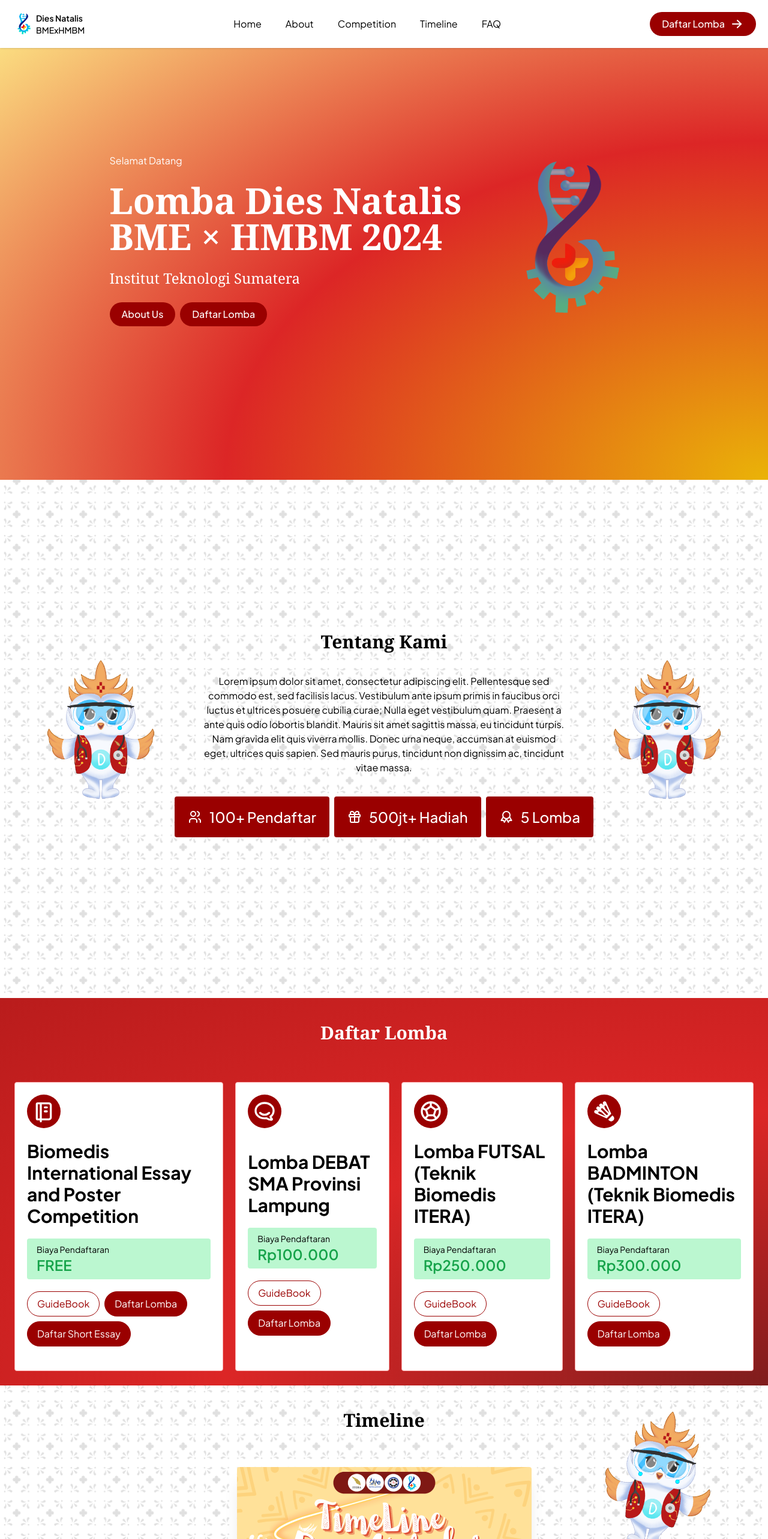
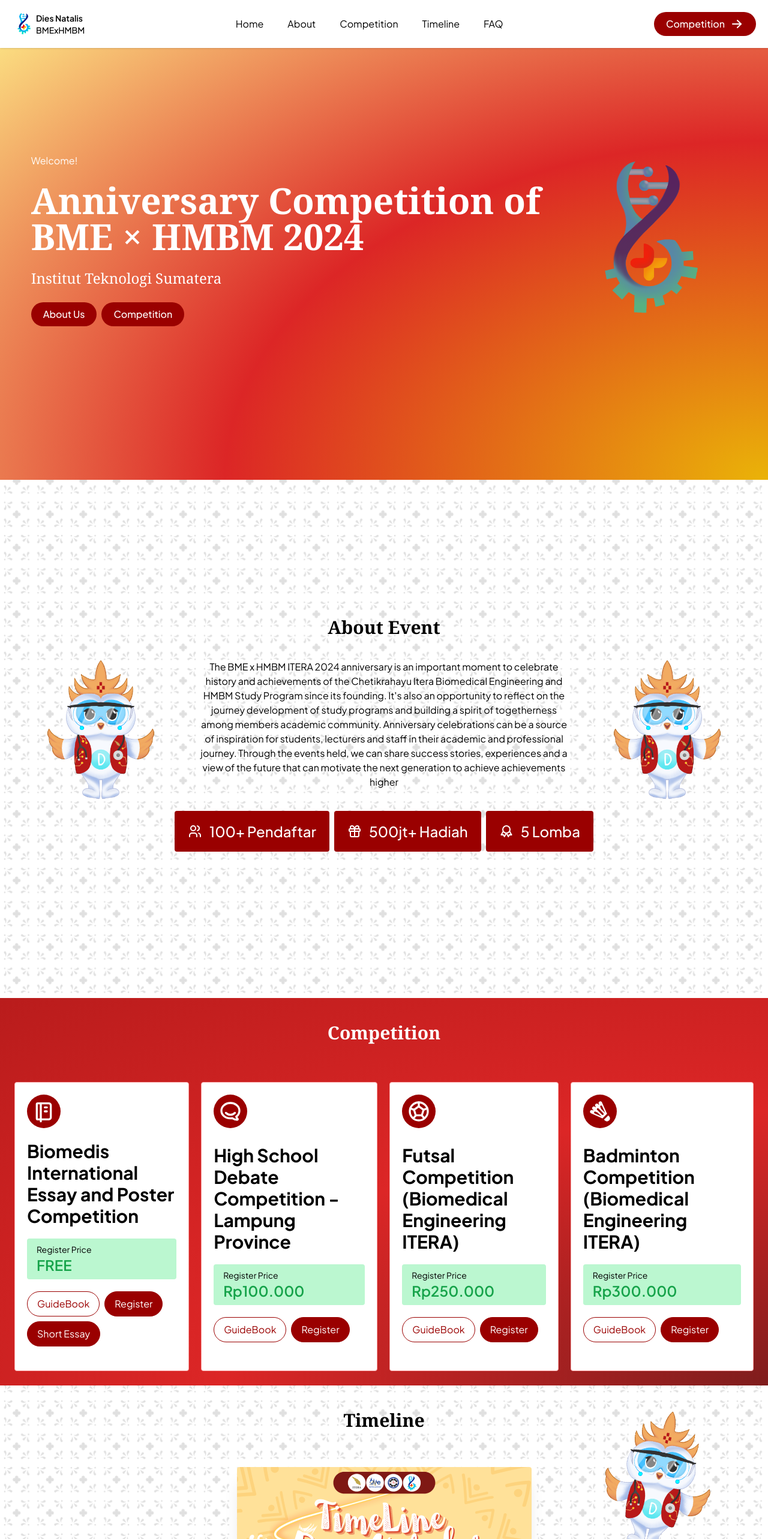
Before and after one commit to diosamuel/biepc, a React (Vite) app: page / in a window 1280 px wide. Shown: the top 2566 px of the page at 60% size. Built offline with nearby package versions, Linux system fonts and the light colour scheme.

Commit message:
translate english

```diff
--- a/src/App.jsx
+++ b/src/App.jsx
@@ -33,7 +33,7 @@ function App() {
       price: 'FREE'
     },
     {
-      nama: 'Lomba DEBAT SMA Provinsi Lampung',
+      nama: 'High School Debate Competition - Lampung Province',
       icon: <IconBrandHipchat className="w-10 h-10 text-white" />,
       guidebook: 'https://bit.ly/BookletDebatSMA',
       daftar: 'https://forms.gle/rDotF5HEanXFNHp86',
@@ -41,7 +41,7 @@ function App() {
       price: 'Rp100.000'
     },
     {
-      nama: 'Lomba FUTSAL (Teknik Biomedis ITERA)',
+      nama: 'Futsal Competition (Biomedical Engineering ITERA)',
       icon: <IconBallFootball className="w-10 h-10 text-white" />,
       guidebook: 'https://bit.ly/BookletdanTataTertibBMExHMBM2024',
       daftar: 'https://bit.ly/RegistrasiFutsalBMExHMBM2024',
@@ -49,7 +49,7 @@ function App() {
       price: 'Rp250.000'
     },
     {
-      nama: 'Lomba BADMINTON (Teknik Biomedis ITERA)',
+      nama: 'Badminton Competition (Biomedical Engineering ITERA)',
       icon: (
         <svg className="w-10 h-10 text-white" xmlns="http://www.w3.org/2000/svg" width="1em" height="1em" viewBox="0 0 24 24">
           <path fill="currentColor" d="M12.3 2c-.97.03-1.72.84-1.69 1.8c.01.24.06.47.16.7l.29.64c.04.13-.03.27-.17.31c-.09.05-.19 0-.26-.08l-.42-.55c-.33-.42-.83-.68-1.36-.69c-.97-.02-1.77.75-1.79 1.71c-.01.42.13.82.39 1.16l.42.5h.01c.08.13.05.29-.06.37c-.09.07-.21.07-.29 0L7 7.45c-.34-.26-.75-.4-1.16-.39c-.96.02-1.73.82-1.71 1.79c.01.53.27 1.03.69 1.36l.57.44c.11.1.11.26-.01.35a.23.23 0 0 1-.26.05h-.01l-.61-.28c-.23-.09-.46-.15-.7-.16c-.96-.03-1.77.73-1.8 1.7c0 .72.4 1.38 1.06 1.66l11.39 5.07l4.59-4.59l-5.07-11.39C13.69 2.39 13 1.97 12.3 2m.83 4.1c.42-.01.8.23.96.61l3.05 6.84l-3.95-3.94l-.93-2.11c-.3-.63.16-1.38.87-1.4M9.85 8.85c.27 0 .52.1.71.3l4.81 4.81c.4.38.41 1.01.03 1.41c-.4.4-1.02.41-1.44 0l-4.81-4.81a.987.987 0 0 1-.02-1.41c.19-.2.45-.3.72-.3m-2.72 3.32c.13 0 .27.04.37.09l2.13.94l3.94 3.94l-6.86-3.05c-1.02-.44-.68-1.95.42-1.92m13.15 3.87l-4.24 4.24l.85.85c.76.75 1.86 1.04 2.89.77a3.02 3.02 0 0 0 2.12-2.12c.27-1.03-.02-2.13-.77-2.89z" />
@@ -61,6 +61,7 @@ function App() {
       price: 'Rp300.000'
     }
   ];
+
   useEffect(() => {
     AOS.init();
   }, []);
@@ -113,16 +114,16 @@ function App() {
           </a>
         </div>
         <a href="#lomba" className="bg-[#9A0000] text-white px-5 py-2 rounded-full font-medium flex gap-2">
-          Daftar Lomba <IconArrowRight />
+          Competition <IconArrowRight />
         </a>
       </nav>
 
       <div className="h-screen bg-[radial-gradient(ellipse_at_bottom_right,_var(--tw-gradient-stops))] from-yellow-500 via-red-600 to-yellow-200 flex flex-col gap-10 justify-center items-center">
         <div className="flex flex-col md:flex-row items-center gap-10">
           <div className="text-white space-y-6 text-center md:text-left flex flex-col justify-center items-center md:justify-start md:items-start" data-aos="fade-right">
-            <p>Selamat Datang</p>
+            <p>Welcome!</p>
             <h1 className="text-3xl md:text-6xl font-serif font-bold">
-              Lomba Dies Natalis
+              Anniversary Competition of
               <br />
               BME × HMBM 2024
             </h1>
@@ -132,7 +133,7 @@ function App() {
                 About Us
               </a>
               <a href="#lomba" className="bg-[#9A0000] px-5 py-2 rounded font-medium rounded-full text-white">
-                Daftar Lomba
+                Competition
               </a>
             </div>
           </div>
@@ -141,8 +142,8 @@ function App() {
       </div>
 
       <div className="md:h-screen flex flex-col items-center justify-center gap-5 mx-6 my-6" id="about" data-aos="fade-up">
-        <h1 className="text-3xl font-bold font-serif">Tentang Kami</h1>
-        <p className="m-4 md:w-6/12 text-center">Lorem ipsum dolor sit amet, consectetur adipiscing elit. Pellentesque sed commodo est, sed facilisis lacus. Vestibulum ante ipsum primis in faucibus orci luctus et ultrices posuere cubilia curae; Nulla eget vestibulum quam. Praesent a ante quis odio lobortis blandit. Mauris sit amet sagittis massa, eu tincidunt turpis. Nam gravida elit quis viverra mollis. Donec urna neque, accumsan at euismod eget, ultrices quis sapien. Sed mauris purus, tincidunt non dignissim ac, tincidunt vitae massa.</p>
+        <h1 className="text-3xl font-bold font-serif">About Event</h1>
+        <p className="m-4 md:w-6/12 text-center">The BME x HMBM ITERA 2024 anniversary is an important moment to celebrate history and achievements of the Chetikrahayu Itera Biomedical Engineering and HMBM Study Program since its founding. It's also an opportunity to reflect on the journey development of study programs and building a spirit of togetherness among members academic community. Anniversary celebrations can be a source of inspiration for students, lecturers and staff in their academic and professional journey. Through the events held, we can share success stories, experiences and a view of the future that can motivate the next generation to achieve achievements higher</p>
         <div className="flex flex-col md:flex-row gap-2">
           {[
             <span key="pendaftar" className="hover:rotate-3 transition flex gap-3 justify-center items-center">
@@ -166,7 +167,7 @@ function App() {
       </div>
 
       <div className="flex flex-col items-center justify-center bg-[radial-gradient(ellipse_at_bottom_right,_var(--tw-gradient-stops))] from-red-900 via-red-600 to-red-700 mt-10" id="lomba">
-        <h1 className="text-3xl font-bold font-serif text-white text-center my-10">Daftar Lomba</h1>
+        <h1 className="text-3xl font-bold font-serif text-white text-center my-10">Competition</h1>
         <div className="flex flex-col md:flex-row gap-5 m-6" data-aos="fade-up">
           {items.map((lomba, index) => (
             <div key={index} className="bg-white border border-red-300 p-5 rounded hover:shadow transition-all hover:scale-105 flex flex-col justify-between">
@@ -174,7 +175,7 @@ function App() {
               <div>
                 <h1 className="text-3xl font-bold my-5">{lomba.nama}</h1>
                 <div className="px-4 py-2 bg-green-200 rounded">
-                  <p className="text-sm">Biaya Pendaftaran</p>
+                  <p className="text-sm">Register Price</p>
                   <h1 className="text-2xl font-semibold text-green-600">{lomba.price}</h1>
                 </div>
                 {/*<p>Lorem ipsum dolor sit amet, consectetur adipiscing elit. Pellentesque sed commodo est, sed facilisis lacus.</p>*/}
@@ -183,11 +184,11 @@ function App() {
                     GuideBook
                   </a>
                   <a href={lomba.daftar} className="px-4 py-2 bg-[#9A0000] text-white border border-[#9A0000] hover:bg-transparent hover:border hover:border-[#9A0000] hover:text-[#9A0000] rounded-full transition">
-                    Daftar Lomba
+                    Register
                   </a>
                   {lomba.daftar2 ? (
                     <a href={lomba.daftar2} className="px-4 py-2 bg-[#9A0000] text-white border border-[#9A0000] hover:bg-transparent hover:border hover:border-[#9A0000] hover:text-[#9A0000] rounded-full transition">
-                      Daftar Short Essay
+                      Short Essay
                     </a>
                   ) : (
                     <></>
@@ -213,7 +214,7 @@ function App() {
       </div>
 
       <div className="h-screen flex flex-col items-center justify-center" id="faq" data-aos="fade-up">
-        <h1 className="text-3xl font-bold font-serif text-black my-10">Pertanyaan Umum</h1>
+        <h1 className="text-3xl font-bold font-serif text-black my-10">Frequently Asked Question</h1>
         <div className="max-w-md mx-auto space-y-3 w-full">
           {faqs.map((faq, index) => (
             <div key={index} className="bg-[#9A0000] rounded m-5">
```
